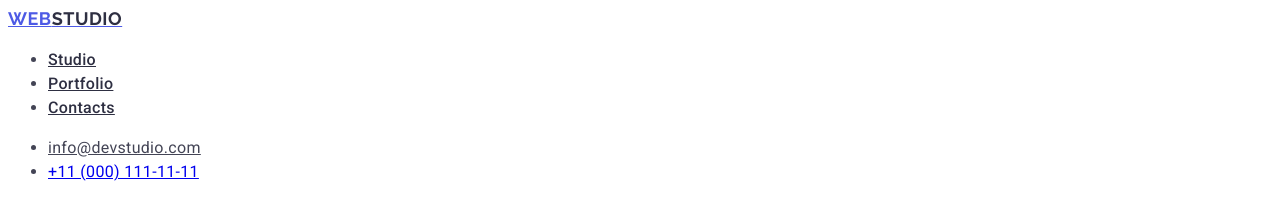
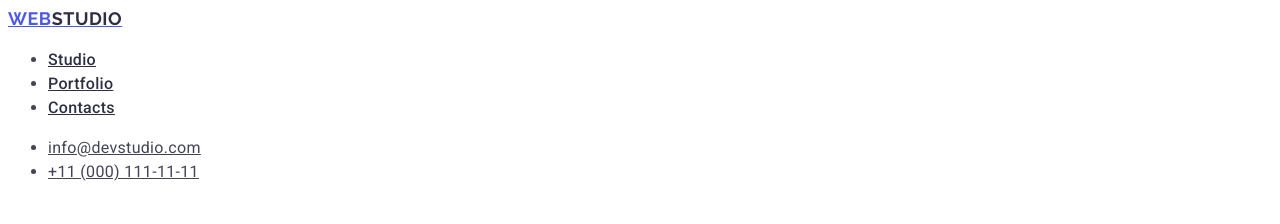
Before and after one commit to ArtemHalushka5/goit-markup-hw-02, a plain HTML site: page index.html in a window 1280 px wide. Shown: the top 224 px of the page. Drawn offline with Linux system fonts and the light colour scheme.

Commit message:
opikujhgf

```diff
--- a/css/styles.css
+++ b/css/styles.css
@@ -31,7 +31,7 @@ line-height:1.5;
 letter-spacing: 0.02em
 }
 
-.navigation:focus, .navigation:hover , .address:focus , .address:hover{
+.navigation:focus, .navigation:hover , .addressmail:focus , .addressmail:hover{
    color:#404bbf;
 }
 .navigation:focus{
--- a/index.html
+++ b/index.html
@@ -26,7 +26,7 @@
           <li><a class="addressmail" href="mailto:info@devstudio.com">info@devstudio.com</a>
           </li>
           <li>
-            <a class="address" href="tel:+110001111111">+11 (000) 111-11-11</a>
+            <a class="addressmail" href="tel:+110001111111">+11 (000) 111-11-11</a>
           </li>
         </ul>
       </address>
```
